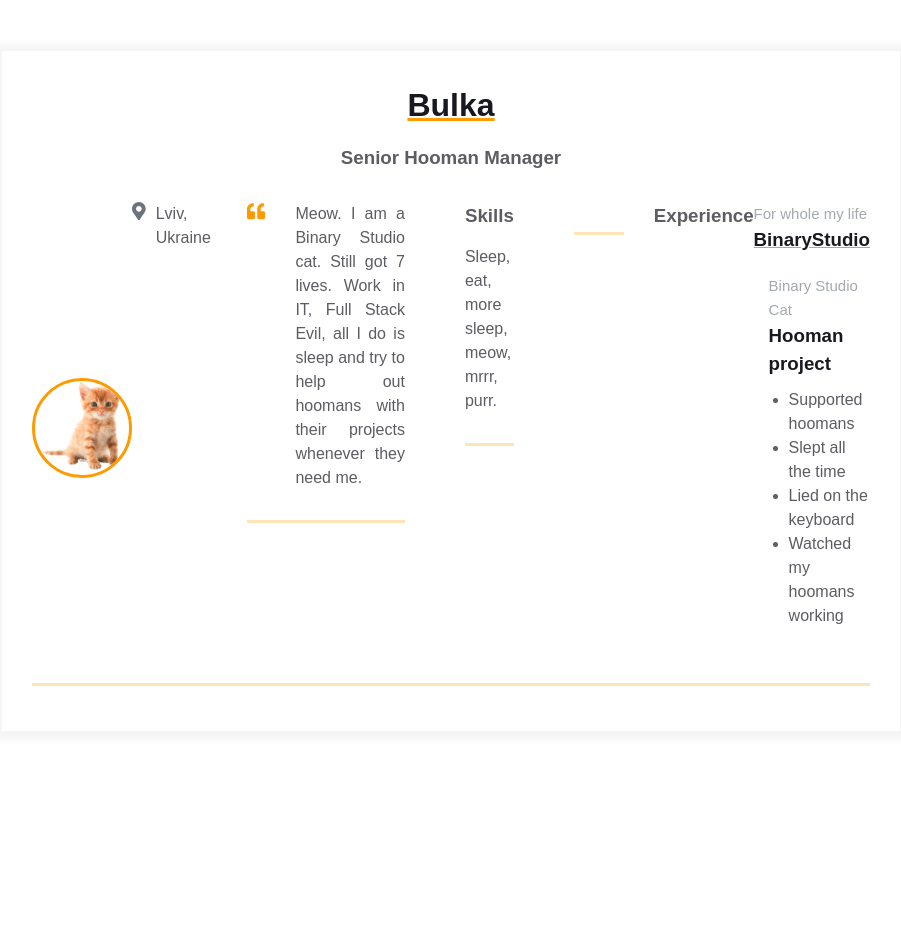
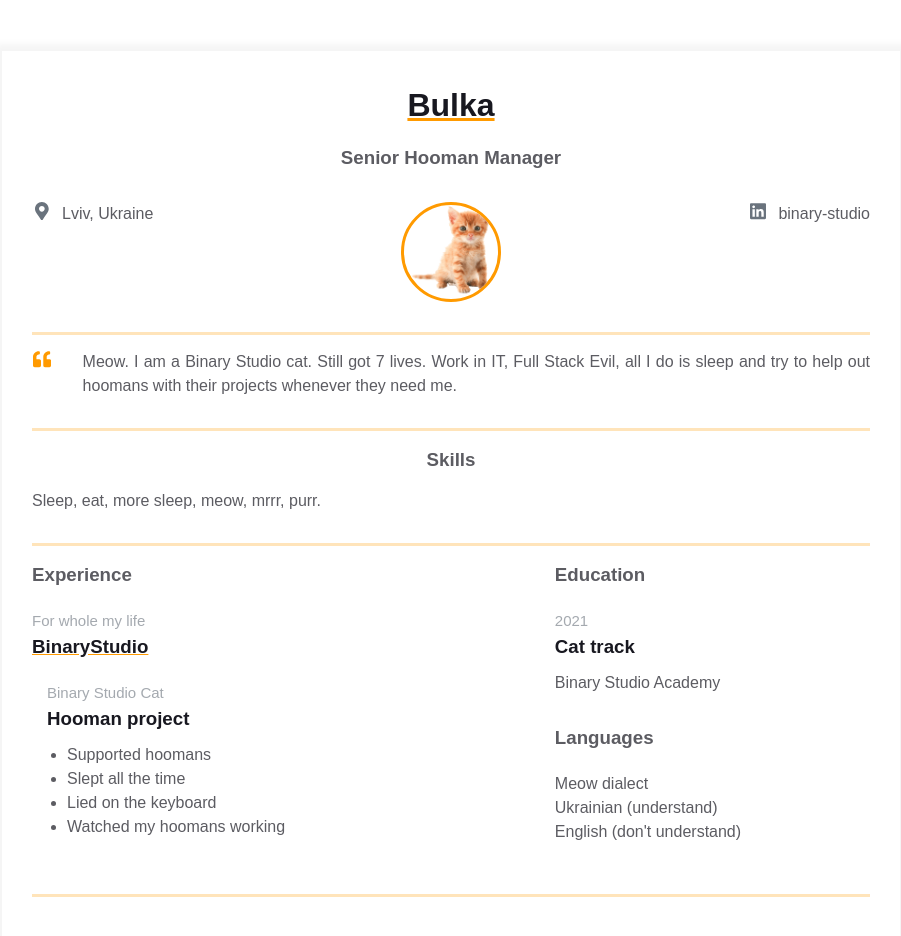
Before and after one commit to Johnnyua/homepage, a plain HTML site: page index.html in a window 1280 px wide. Shown: the whole page, without its empty margins (189-1090 px from the left). Before the commit the page ends 800 px from the top, so only its background shows below. Drawn offline with Linux system fonts and the light colour scheme.

Commit message:
add additional info

```diff
--- a/index.html
+++ b/index.html
@@ -17,16 +17,11 @@
                     <h3 class="contact-info__sub-header">Senior Hooman Manager</h3>
 
                     <div class="contact_info_container fh">
-                        <div class="contact-info__block"></div>
-
-                        <div class="contact-info__block contact-info__block--center">
-                            <img class="contact-info__avatar" src="assets/avatar.png" alt="Avatar">
-                        </div>
-
                         <div class="contact-info__block">
                             <a href="" rel="author" class="contact-info__item">
                                 <div class="contact-info__item-icon-wrapper">
-                                    <svg class="contact-info__item-icon" xmlns="http://www.w3.org/2000/svg" viewBox="0 0 384 512">
+                                    <svg class="contact-info__item-icon" xmlns="http://www.w3.org/2000/svg"
+                                        viewBox="0 0 384 512">
                                         <path
                                             d="M172.268 501.67C26.97 291.031 0 269.413 0 192 0 85.961 85.961 0 192 0s192 85.961 192 192c0 77.413-26.97 99.031-172.268 309.67-9.535 13.774-29.93 13.773-39.464 0zM192 272c44.183 0 80-35.817 80-80s-35.817-80-80-80-80 35.817-80 80 35.817 80 80 80z">
                                         </path>
@@ -34,6 +29,29 @@
                                 </div>
                                 <span>Lviv, Ukraine</span>
                             </a>
+                        </div>
+
+                        <div class="contact-info__block contact-info__block--center">
+                            <img class="contact-info__avatar" src="assets/avatar.png" alt="Avatar">
+                        </div>
+
+                        <div class="contact-info__block">
+
+                            <a href="https://ua.linkedin.com/company/binary-studio_241166" rel="author"
+                                class="contact-info__item">
+                                <div class="contact-info__item-icon-wrapper">
+                                    <svg class="contact-info__item-icon" xmlns="http://www.w3.org/2000/svg"
+                                        viewBox="0 0 448 512">
+                                        <path
+                                            d="M416 32H31.9C14.3 32 0 46.5 0 64.3v383.4C0 465.5 14.3 480 31.9 480H416c17.6 0 32-14.5 32-32.3V64.3c0-17.8-14.4-32.3-32-32.3zM135.4 416H69V202.2h66.5V416zm-33.2-243c-21.3 0-38.5-17.3-38.5-38.5S80.9 96 102.2 96c21.2 0 38.5 17.3 38.5 38.5 0 21.3-17.2 38.5-38.5 38.5zm282.1 243h-66.4V312c0-24.8-.5-56.7-34.5-56.7-34.6 0-39.9 27-39.9 54.9V416h-66.4V202.2h63.7v29.2h.9c8.9-16.8 30.6-34.5 62.9-34.5 67.2 0 79.7 44.3 79.7 101.9V416z">
+                                        </path>
+                                    </svg>
+                                </div>
+                                <span>binary-studio</span>
+                            </a>
+                        </div>
+                    </div>
+                </div>
             </div>
             <div class="container">
                 <div class="resume__block">
@@ -65,12 +83,7 @@
                 <div class="resume__block">
                     <div class="main-info fh">
 
-                                    <div class="experiences"></div>
-
-                                    <div class="additional-info fv"></div>
-                                </div>
-                            </div>
-                        </div>
+                        <div class="experiences">
                             <h3 class="experiences__header">Experience</h3>
                             <div class="experiences__company">
                                 <div class="experiences__company-header">
@@ -90,9 +103,36 @@
                                 </div>
                             </div>
                         </div>
+                        <div class="additional-info fv">
+                            <div class="additional-info__education">
+                                <h3 class="additional-info__education-header">Education</h3>
+                                <div class="additional-info__education-university">
+                                    <span class="additional-info__education-university-durability">2021</span>
+                                    <h3 class="additional-info__education-university-speciality">Cat track</h3>
+                                    <p class="additional-info__education-university-name">Binary Studio Academy</p>
+                                </div>
+                            </div>
+
+                            <div class="additional-info__languages">
+                                <h3 class="additional-info__languages-header">Languages</h3>
+                                <p class="additional-info__languages-item">
+                                    Meow dialect
+                                </p>
+                                <p class="additional-info__languages-item">
+                                    Ukrainian (understand)
+                                </p>
+                                <p class="additional-info__languages-item">
+                                    English (don't understand)
+                                </p>
                             </div>
                         </div>
                     </div>
+
+
+                </div>
+            </div>
+        </div>
+
         </div>
     </main>
 </body>
```
Lines whose indentation alone changed are shown as unchanged.
